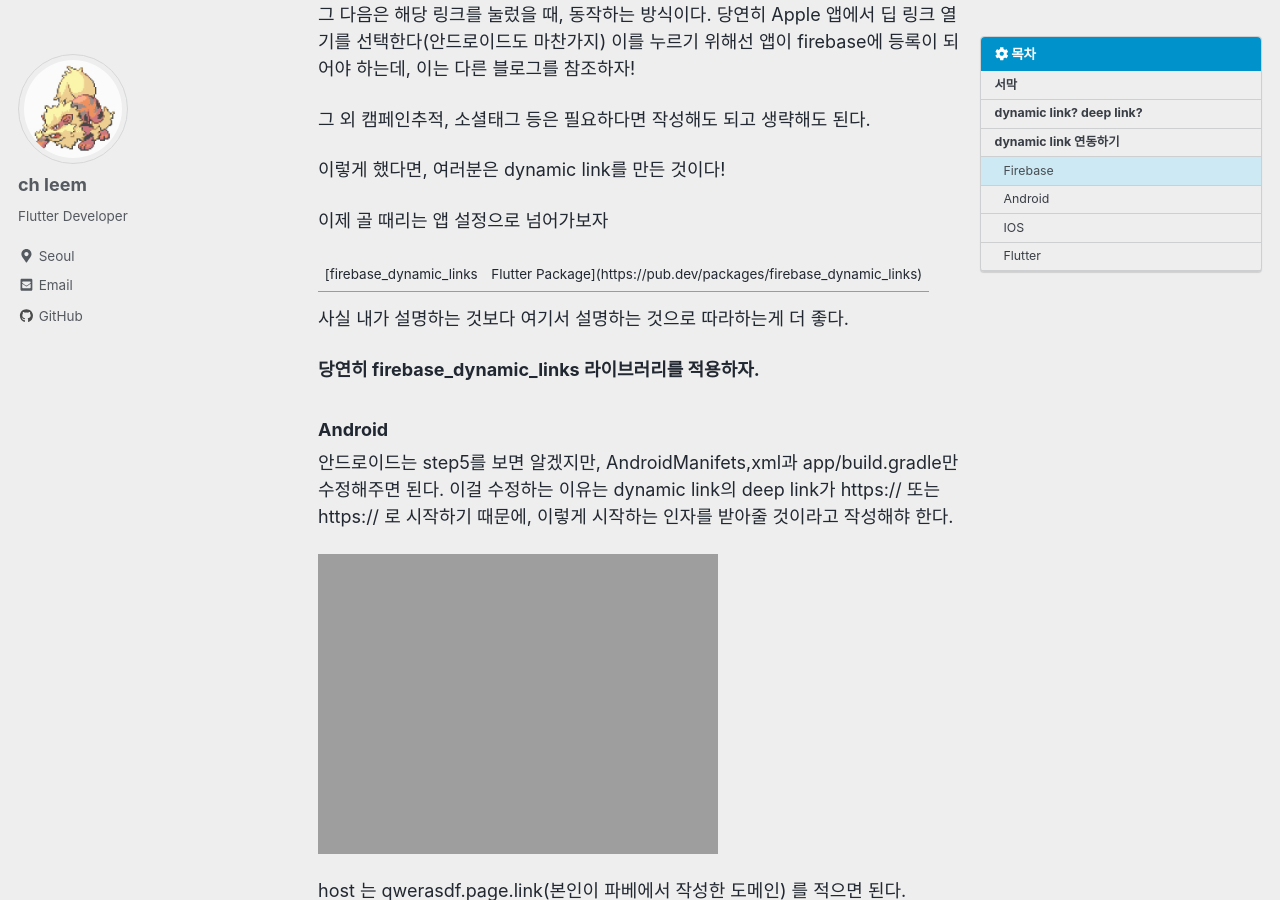
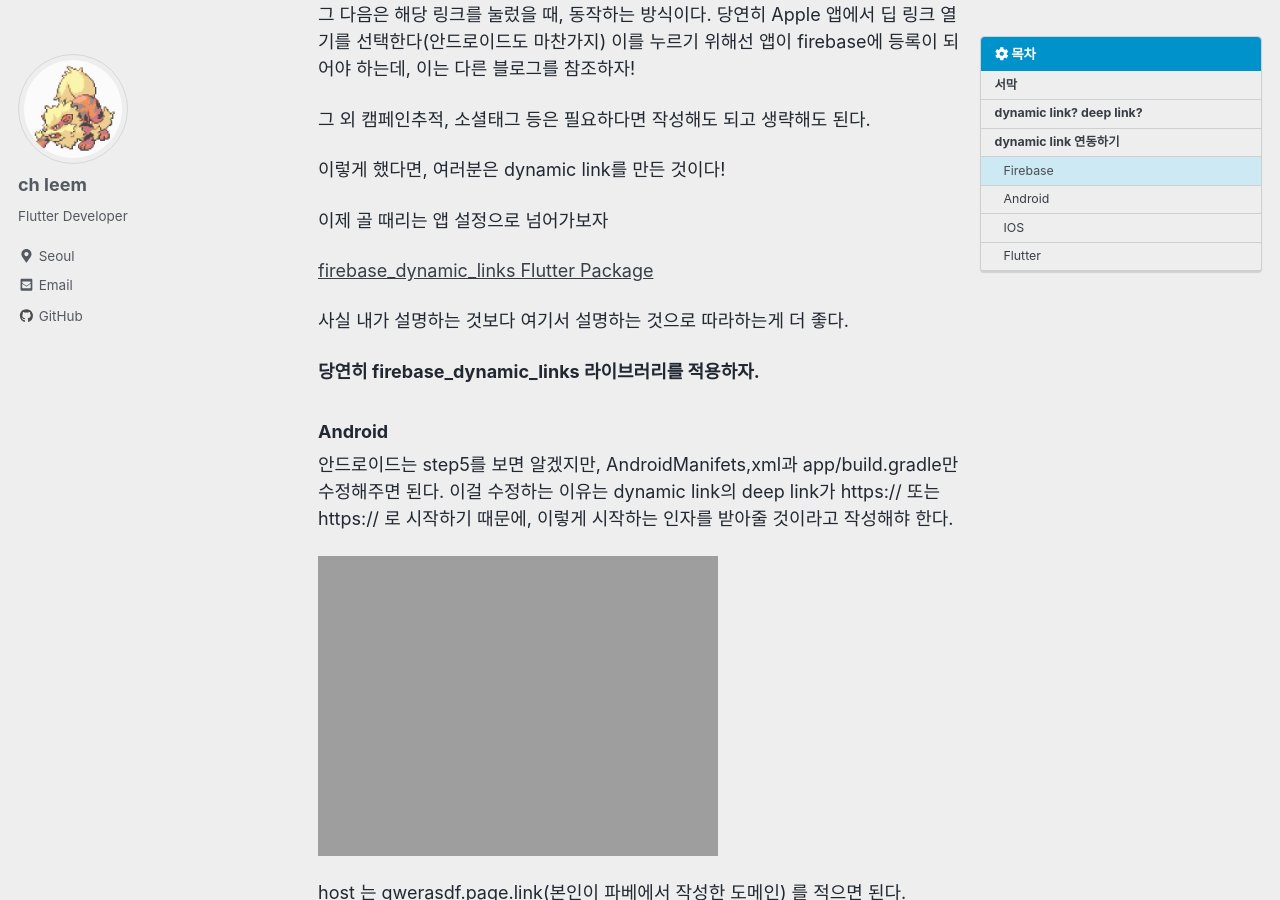
Before and after one commit to arcanine33/arcanine33.github.io, a Jekyll site: the page built from _posts/2021-11-19-[Flutter]Firebase Dynamic Links.md, in a window 1280 px wide and 900 px high, scrolled down 4044 px. Built offline with Jekyll 4.4.1, drawn with Linux system fonts in a browser that asks for light colours; cached includes are drawn as plain includes; nearby versions of some CDN libraries; some web fonts are replaced; comment, search, counter and statistics services are not loaded.

Commit message:
edit typo

```diff
--- a/_posts/2021-11-19-[Flutter]Firebase Dynamic Links.md
+++ b/_posts/2021-11-19-[Flutter]Firebase Dynamic Links.md
@@ -70,7 +70,7 @@ deep link : 앱을 실행시켰을 때, 이 앱의 화면이 어디로 연결되
 
 이제 골 때리는 앱 설정으로 넘어가보자
 
-[firebase_dynamic_links | Flutter Package](https://pub.dev/packages/firebase_dynamic_links)
+[firebase_dynamic_links Flutter Package](https://pub.dev/packages/firebase_dynamic_links)
 
 사실 내가 설명하는 것보다 여기서 설명하는 것으로 따라하는게 더 좋다.
 
```
